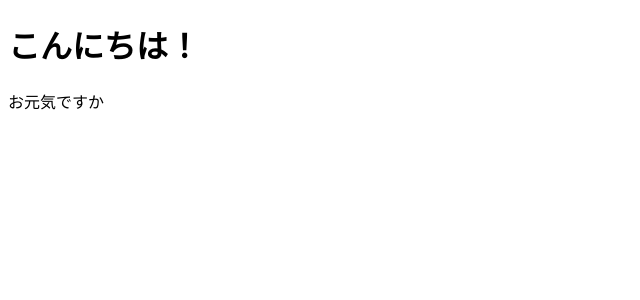
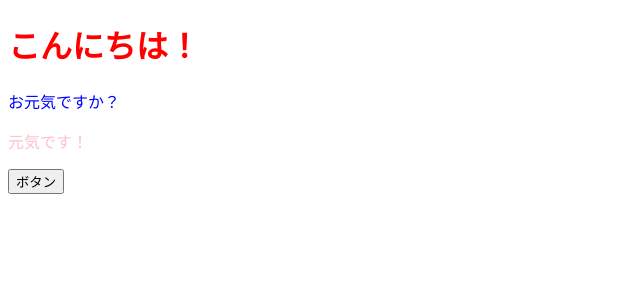
Before and after one commit to n-imai/react-todo-app, a React (Create React App) app: page / in a window 1280 px wide. Shown: the top 300 px of the page, without its empty margins (0-640 px from the left). Built offline with nearby package versions, Linux system fonts and the light colour scheme.

Commit message:
use props

```diff
--- a/src/App.jsx
+++ b/src/App.jsx
@@ -1,11 +1,15 @@
 import React from "react";
-
+import ColorfulMessage from './components/ColorfulMessage'
 
 const App = () => {
+  const onClickButton = () =>alert()
+
   return (
     <>
-      <h1>こんにちは！</h1>
-      <p>お元気ですか</p>
+      <h1 style={{ color: 'red'}}>こんにちは！</h1>
+      <ColorfulMessage color="blue">お元気ですか？</ColorfulMessage>
+      <ColorfulMessage color="pink">元気です！</ColorfulMessage>
+      <button onClick={onClickButton}>ボタン</button>
     </>
   );
 };
--- /dev/null
+++ b/src/components/ColorfulMessage.jsx
@@ -0,0 +1,14 @@
+import React  from "react";
+
+const ColorfulMessage = (props) => {
+  const { color, children} = props;
+  const contentStyle = {
+    color,
+    fontsize: '18px'
+  }
+  return (
+    <p style={contentStyle}>{children}</p>
+  )
+}
+
+export default ColorfulMessage;
```
